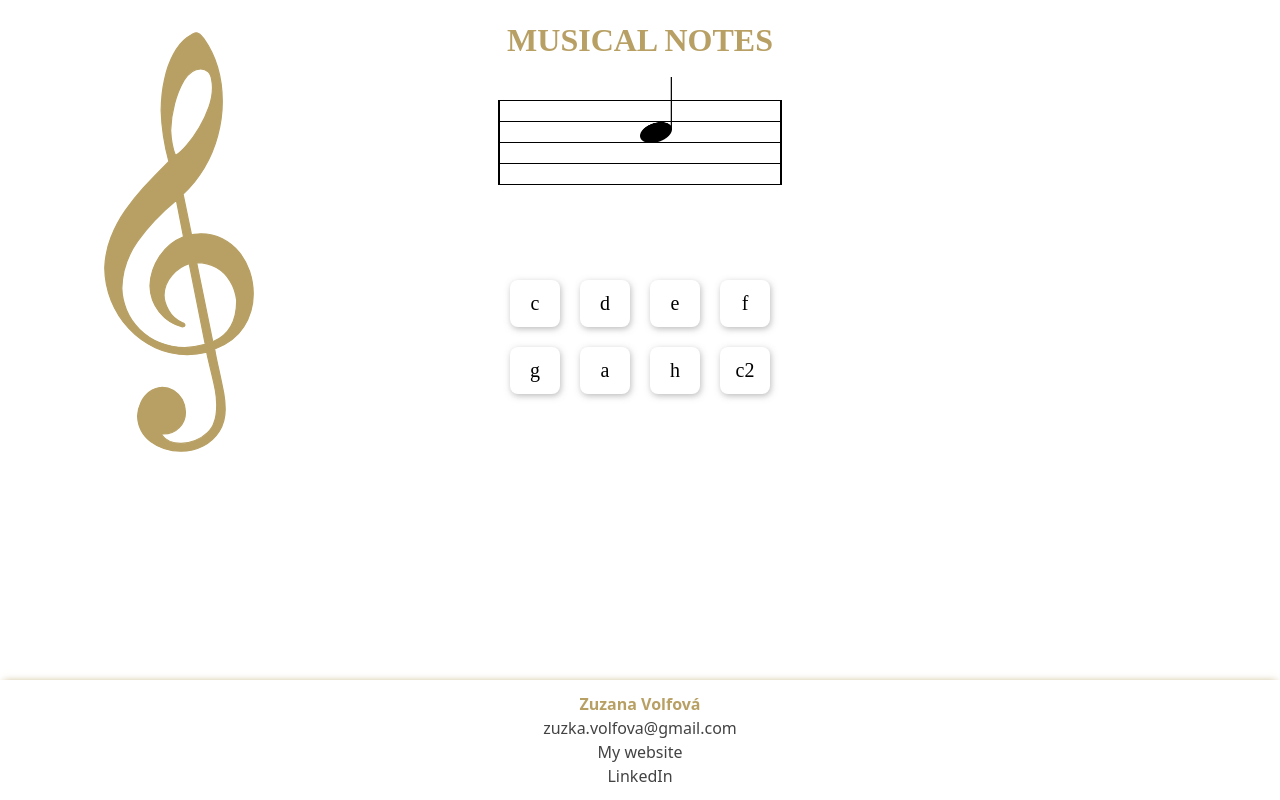
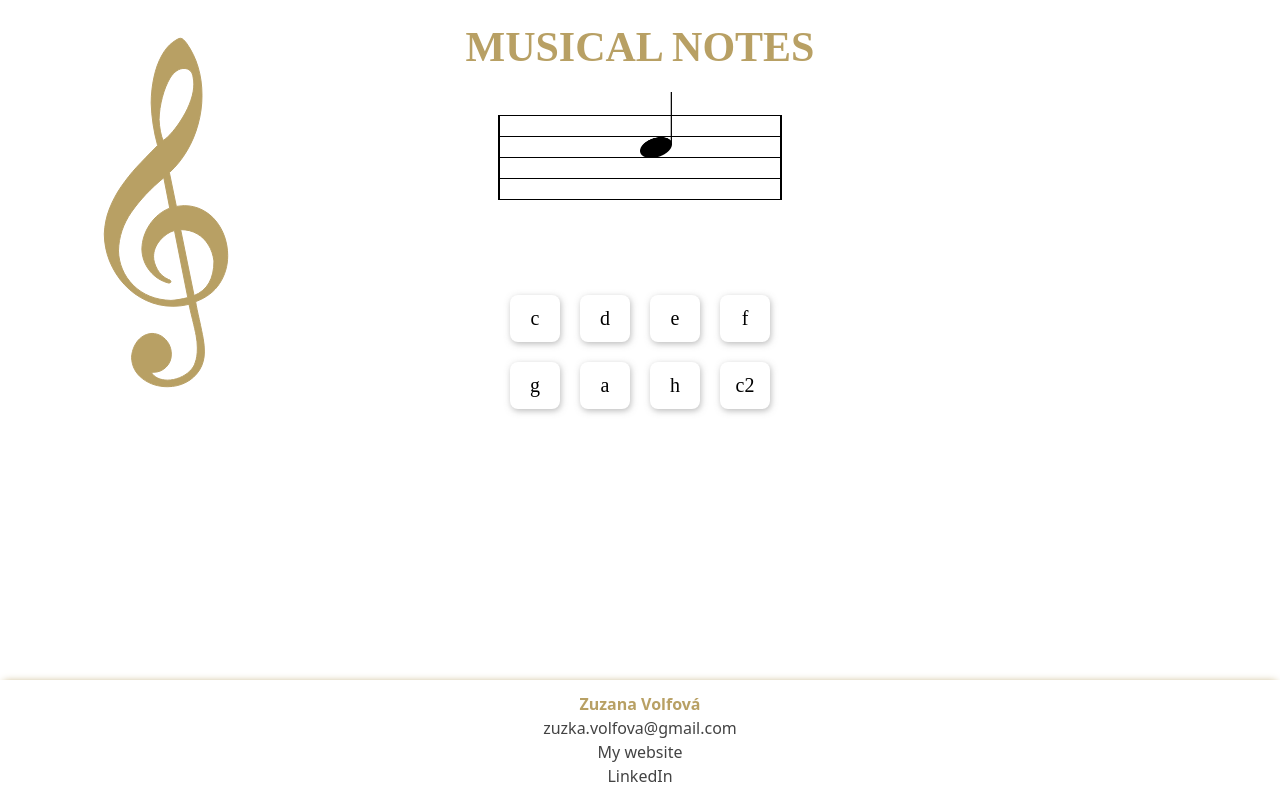
Before and after one commit to zuzanavolfova/musical-notes, a React (Vite) app: page / in a window 1280 px wide. Built offline with nearby package versions, Linux system fonts and the light colour scheme; a web font is replaced by a local one.

Commit message:
Add header responsive css

```diff
--- a/src/components/Header.tsx
+++ b/src/components/Header.tsx
@@ -18,6 +18,9 @@ const Header = styled.header`
     color: var(--primary-color);
     margin: 0 auto;
     position: relative;
+    @media screen and (min-width: 480px) {
+      font-size: 42px;
+    }
   }
   & img {
     display: none;
@@ -26,8 +29,8 @@ const Header = styled.header`
       display: block;
       position: absolute;
       left: 8%;
-      top: 30px;
-      width: 12%;
+      top: 36px;
+      width: 10%;
     }
   }
 `;
```
